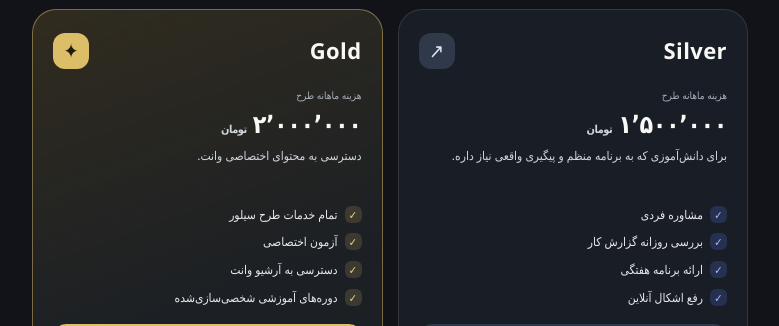
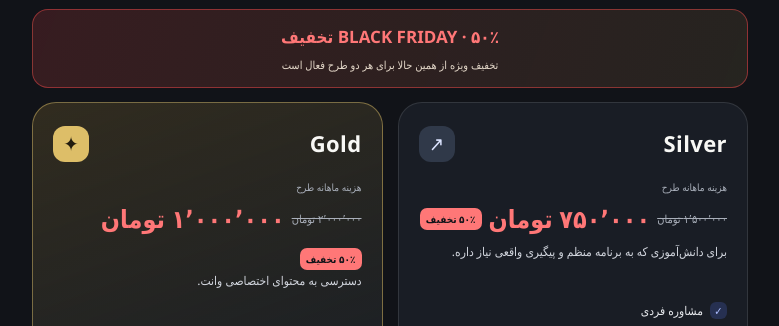
Before and after one commit to tahashafi21/vanet-miniapp, a plain HTML site: page index.html in a window 1280 px wide. Shown: the part 437-763 px from the top of the page, without its empty margins (250-1029 px from the left). Drawn offline with Linux system fonts and the light colour scheme; a small style sheet from the web is missing.

Commit message:
Set Black Friday discount to 50% effective immediately

```diff
--- a/index.html
+++ b/index.html
@@ -161,8 +161,8 @@
     </div>
 
     <div class="sale-banner" id="black-friday-banner" role="status">
-      <strong>BLACK FRIDAY · ۲۰٪ تخفیف</strong>
-      <span>فقط جمعه ۶ آذر ۱۴۰۵ · فرصت ثبت‌نام با قیمت ویژه</span>
+      <strong>BLACK FRIDAY · ۵۰٪ تخفیف</strong>
+      <span>تخفیف ویژه از همین حالا برای هر دو طرح فعال است</span>
     </div>
 
     <section class="plans" id="plans-anchor" aria-label="طرح‌های مشاوره‌ای">
@@ -170,7 +170,7 @@
         <div class="plan-top"><div class="plan-name">Silver</div><div class="plan-icon">↗</div></div>
         <div class="price-label">هزینه ماهانه طرح</div>
         <div class="price" id="silver-regular-price">۱٬۵۰۰٬۰۰۰ <small>تومان</small></div>
-        <div class="sale-prices" id="silver-sale-price"><span class="sale-old">۱٬۵۰۰٬۰۰۰ تومان</span><span class="sale-new">۱٬۲۰۰٬۰۰۰ تومان</span><span class="sale-percent">۲۰٪ تخفیف</span></div>
+        <div class="sale-prices" id="silver-sale-price"><span class="sale-old">۱٬۵۰۰٬۰۰۰ تومان</span><span class="sale-new">۷۵۰٬۰۰۰ تومان</span><span class="sale-percent">۵۰٪ تخفیف</span></div>
         <p class="plan-desc">برای دانش‌آموزی که به برنامه منظم و پیگیری واقعی نیاز داره.</p>
         <ul class="feature-list">
           <li><span class="check">✓</span><span>مشاوره فردی</span></li>
@@ -185,7 +185,7 @@
         <div class="plan-top"><div class="plan-name">Gold</div><div class="plan-icon">✦</div></div>
         <div class="price-label">هزینه ماهانه طرح</div>
         <div class="price" id="gold-regular-price">۲٬۰۰۰٬۰۰۰ <small>تومان</small></div>
-        <div class="sale-prices" id="gold-sale-price"><span class="sale-old">۲٬۰۰۰٬۰۰۰ تومان</span><span class="sale-new">۱٬۶۰۰٬۰۰۰ تومان</span><span class="sale-percent">۲۰٪ تخفیف</span></div>
+        <div class="sale-prices" id="gold-sale-price"><span class="sale-old">۲٬۰۰۰٬۰۰۰ تومان</span><span class="sale-new">۱٬۰۰۰٬۰۰۰ تومان</span><span class="sale-percent">۵۰٪ تخفیف</span></div>
         <p class="plan-desc">دسترسی به محتوای اختصاصی وانت.</p>
         <ul class="feature-list">
           <li><span class="check">✓</span><span>تمام خدمات طرح سیلور</span></li>
@@ -270,19 +270,16 @@
   <script>
     (() => {
       'use strict';
-      // Black Friday offer is valid only on Friday, 27 Nov 2026 (Tehran time).
-      const tehranDate = new Intl.DateTimeFormat('en-CA', {
-        timeZone: 'Asia/Tehran', year: 'numeric', month: '2-digit', day: '2-digit'
-      }).format(new Date());
-      const blackFridayActive = tehranDate === '2026-11-27';
+      // Black Friday discount is active immediately and remains enabled.
+      const blackFridayActive = true;
       const plans = {
         silver: {
           label: 'سیلور',
-          price: blackFridayActive ? '۱٬۲۰۰٬۰۰۰ تومان در ماه (با ۲۰٪ تخفیف بلک فرایدی)' : '۱٬۵۰۰٬۰۰۰ تومان در ماه'
+          price: blackFridayActive ? '۷۵۰٬۰۰۰ تومان در ماه (با ۵۰٪ تخفیف بلک فرایدی)' : '۱٬۵۰۰٬۰۰۰ تومان در ماه'
         },
         gold: {
           label: 'گلد',
-          price: blackFridayActive ? '۱٬۶۰۰٬۰۰۰ تومان در ماه (با ۲۰٪ تخفیف بلک فرایدی)' : '۲٬۰۰۰٬۰۰۰ تومان در ماه'
+          price: blackFridayActive ? '۱٬۰۰۰٬۰۰۰ تومان در ماه (با ۵۰٪ تخفیف بلک فرایدی)' : '۲٬۰۰۰٬۰۰۰ تومان در ماه'
         }
       };
       if (blackFridayActive) {
```
